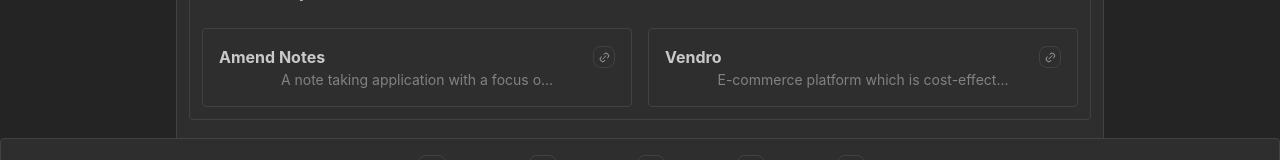
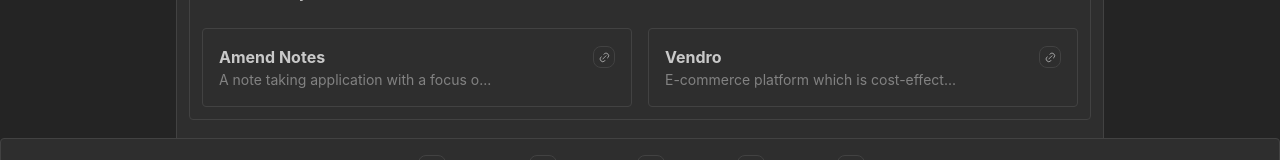
Before and after one commit to Anmolnoor/my-portfolio, a React (Vite) app: page / in a window 1280 px wide. Shown: the part 578-738 px from the top of the page. Built offline with nearby package versions, Linux system fonts and the light colour scheme.

Commit message:
fixed lil issue

```diff
--- a/src/pages/index.tsx
+++ b/src/pages/index.tsx
@@ -73,7 +73,7 @@ const HomePage = () => {
                     <IconLink size=".8rem" stroke={1} />
                   </ActionIcon>
                 </Group>
-                <Text size="sm" ta={"center"} c={"dimmed"}>
+                <Text size="sm" ta={"left"} c={"dimmed"}>
                   {item.description.slice(0, 40) + "..."}
                 </Text>
               </Card>
```
